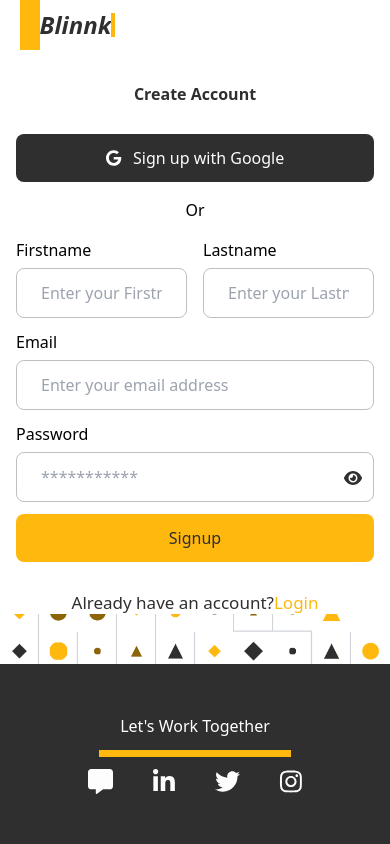
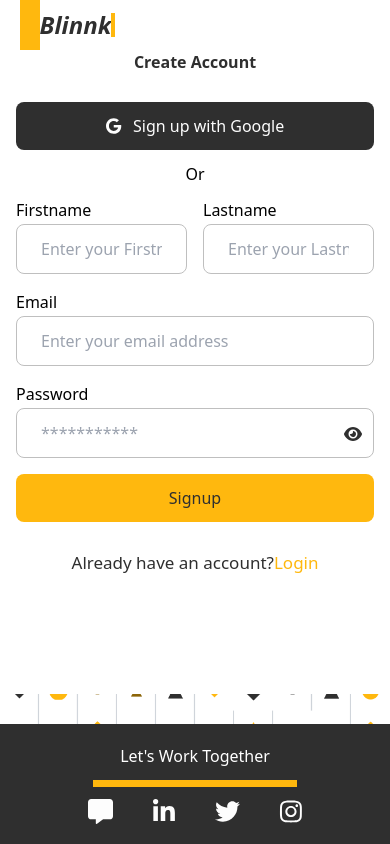
Before and after one commit to deji2ghost/Forms, a React (Vite) app: page /SignupPage in a window 390 px wide. Built offline with nearby package versions, Linux system fonts and the light colour scheme.

Commit message:
new commit

```diff
--- a/src/components/Body.tsx
+++ b/src/components/Body.tsx
@@ -9,7 +9,7 @@
       <img
         src={imagePortfolio}
         alt=""
-        className=' object-cover absolute h-[350px] w-full bottom-0 md:h-screen md: md:static md:w-[30%]'
+        className=' object-cover absolute h-[250px] w-full bottom-0 md:h-screen md: md:static md:w-[30%]'
       />
       <div className='flex justify-between md:gap-3 mx-auto md:'>
         <div className='hidden md:flex flex-col relative'>
@@ -35,7 +35,7 @@
           </button>
         </div>
       </div>
-      <div className='bg-[#2F2F2F] flex flex-col gap-3 md:gap-2 items-center py-[80px] px-[20px] absolute bottom-0 w-full md:p-0 md:w-0 md:bg-inherit md:static'>
+      <div className='bg-[#2F2F2F] flex flex-col gap-3 md:gap-2 items-center py-[40px] px-[10px] absolute bottom-0 w-full md:p-0 md:w-0 md:bg-inherit md:static'>
         <p className='text-[#FFFFFF] font-normal text-[16px]'>Let's Work Together</p>
         <p className='h-[7px] w-[55%] mx-auto md:mx-0 md:h-[150px] bg-[#FFB80E] md:w-1 md:mt-[150px]'></p>
         <div className='text-[25px] md:text-[18px] md:bottom-0 flex md:flex-col gap-[40px] md:mt-9 text-[#FDFDFD] md:text-[#2F2F2F]'>
--- a/src/components/Form/FormPage.tsx
+++ b/src/components/Form/FormPage.tsx
@@ -30,9 +30,9 @@
         <p className='bg-[#2F2F2F] w-[50px] h-screen'></p>
       </div>
 
-      <img src={loginPic} className='object-cover absolute h-[230px] w-full bottom-0 md:h-screen md:static md:w-[34%]'/>
+      <img src={loginPic} className='object-cover absolute h-[150px] w-full bottom-0 md:h-screen md:static md:w-[34%]'/>
 
-      <div className='md:hidden bg-[#2F2F2F] flex flex-col gap-3 items-center py-[50px] px-[20px] absolute bottom-0 w-full'>
+      <div className='md:hidden bg-[#2F2F2F] flex flex-col gap-3 items-center py-[20px] px-[9px] absolute bottom-0 w-full'>
         <p className='text-[#FFFFFF] font-normal text-[16px]'>Let's Work Together</p>
         <p className='h-[7px] w-[55%] mx-auto bg-[#FFB80E]'></p>
         <div className='text-[25px] flex gap-[40px] text-[#FDFDFD]'>
--- a/src/components/Form/Login.tsx
+++ b/src/components/Form/Login.tsx
@@ -29,7 +29,7 @@
   return (
     <div>
     <FormPage>
-        <div className='mx-auto text-center mt-8 md:mt-0 flex flex-col gap-3 md:gap-6 md:w-[37%]'>
+        <div className='mx-auto text-center flex flex-col gap-3 md:gap-6 md:w-[37%]'>
             <h3 className='hidden md:flex items-center justify-center italic text-[#2F2F2F] font-semibold text-[16px]'>
                 <span
                     className='inline-block cursor-pointer'
@@ -47,8 +47,8 @@
                     <h4>Sign in with Google</h4>
                 </GoogleButton>
                 <p className='font-medium'>Or</p>
-                <form className='flex flex-col gap-3 md:gap-[22px]'>
-                    <div className='flex flex-col text-left gap-1 md:gap-[4px]'>
+                <form className='flex flex-col gap-2 md:gap-[22px]'>
+                    <div className='flex flex-col text-left gap-[2px] md:gap-[4px]'>
                         <label className='font-medium'>Email</label>
                         <input
                             className='outline-none py-3 px-6 rounded-lg border border-[#BFBFBF]'
@@ -57,7 +57,7 @@
                             {...register('email')}
                         />
                     </div>
-                    <div className='flex flex-col text-left relative gap-1 md:gap-[4px]'>
+                    <div className='flex flex-col text-left relative gap-[2px] md:gap-[4px]'>
                         <label className='font-medium'>Password</label>
                         <input
                             className='outline-none py-3 px-6 rounded-lg border border-[#BFBFBF]'
--- a/src/components/Form/ResetPassword.tsx
+++ b/src/components/Form/ResetPassword.tsx
@@ -19,7 +19,7 @@
 
   return (
     <FormPage>
-        <div className='mx-auto flex text-[#2F2F2F] flex-col gap-[30px] text-center mt-8 md:gap-6 md:mt-0 md:w-[37%]'>
+        <div className='mx-auto flex text-[#2F2F2F] flex-col gap-[30px] text-center mt-2 md:gap-6 md:mt-0 md:w-[37%]'>
             <h3 className='hidden md:flex items-center justify-center italic text-[#2F2F2F] font-semibold text-[16px]'>
                 <span
                     className='inline-block cursor-pointer'
--- a/src/components/Form/SignUp.tsx
+++ b/src/components/Form/SignUp.tsx
@@ -28,7 +28,7 @@
     })
   return (
     <FormPage>
-        <div className='mx-auto text-center flex flex-col gap-3 mt-8 md:mt-0 md:gap-6 md:w-[37%]'>
+        <div className='mx-auto text-center flex flex-col gap-3 md:gap-6 md:w-[37%]'>
             <h3 className='hidden md:flex items-center justify-center italic text-[#2F2F2F] font-semibold text-[16px]'>
                 <span
                     className='inline-block cursor-pointer'
@@ -40,7 +40,7 @@
             <h1 className='text-[#2F2F2F] font-semibold text-[16px] md:text-[24px]'>
                 Create Account
             </h1>
-            <div className='flex flex-col md:shadow-lg md:bg-[#FDFDFD] gap-4 p-4 rounded-lg md:gap-5'>
+            <div className='flex flex-col md:shadow-lg md:bg-[#FDFDFD] gap-3 p-4 rounded-lg md:gap-5'>
                 <GoogleButton google>
                     {/* <div className=' flex items-center gap-3'>
                     </div> */}
@@ -48,9 +48,9 @@
                         <h4>Sign up with Google</h4>
                 </GoogleButton>
                 <p className='font-medium'>Or</p>
-                <form className='flex flex-col gap-3 md:gap-[22px]'>
+                <form className='flex flex-col gap-4 md:gap-[22px]'>
                     <div className='grid grid-cols-2 gap-4'>
-                        <div className='flex flex-col text-left gap-[6px]'>
+                        <div className='flex flex-col text-left gap-[2px]'>
                             <label className='font-medium'>Firstname</label>
                             <input
                                 className='outline-none py-3 px-6 rounded-lg border border-[#BFBFBF]'
@@ -59,7 +59,7 @@
                                 {...register('email')}
                             />
                         </div>
-                        <div className='flex flex-col text-left gap-[6px]'>
+                        <div className='flex flex-col text-left gap-[2px]'>
                             <label className='font-medium'>Lastname</label>
                             <input
                                 className='outline-none py-3 px-6 rounded-lg border border-[#BFBFBF]'
@@ -69,7 +69,7 @@
                             />
                         </div>
                     </div>
-                    <div className='flex flex-col text-left gap-[6px]'>
+                    <div className='flex flex-col text-left gap-[2px]'>
                         <label className='font-medium'>Email</label>
                         <input
                             className='outline-none py-3 px-6 rounded-lg border border-[#BFBFBF]'
@@ -78,7 +78,7 @@
                             {...register('email')}
                         />
                     </div>
-                    <div className='flex flex-col text-left relative gap-[6px]'>
+                    <div className='flex flex-col text-left relative gap-[2px]'>
                         <label className='font-medium'>Password</label>
                         <input
                             className='outline-none py-3 px-6 rounded-lg border border-[#BFBFBF]'
```
Lines whose indentation alone changed are shown as unchanged.
